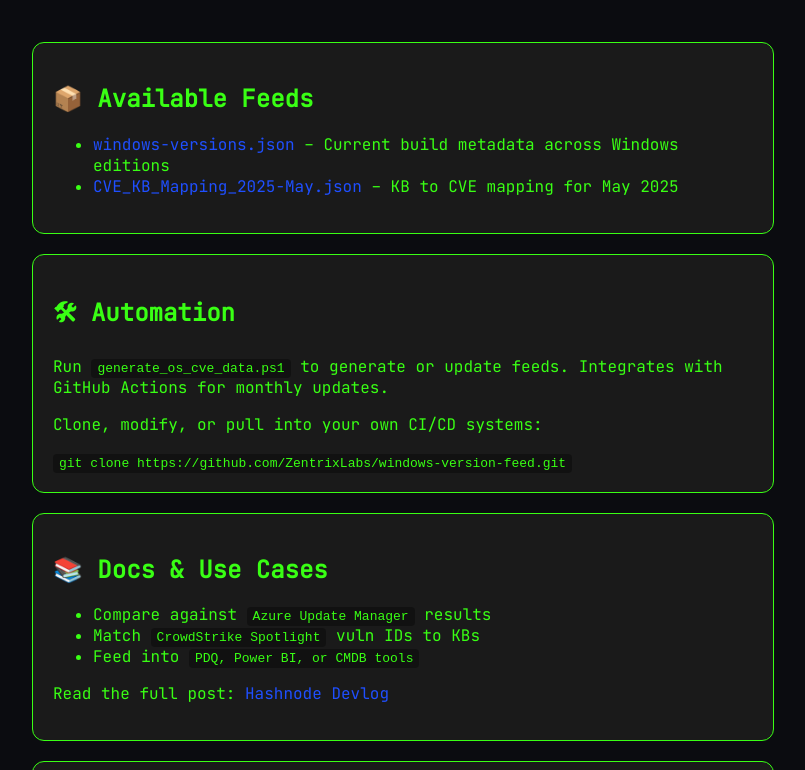
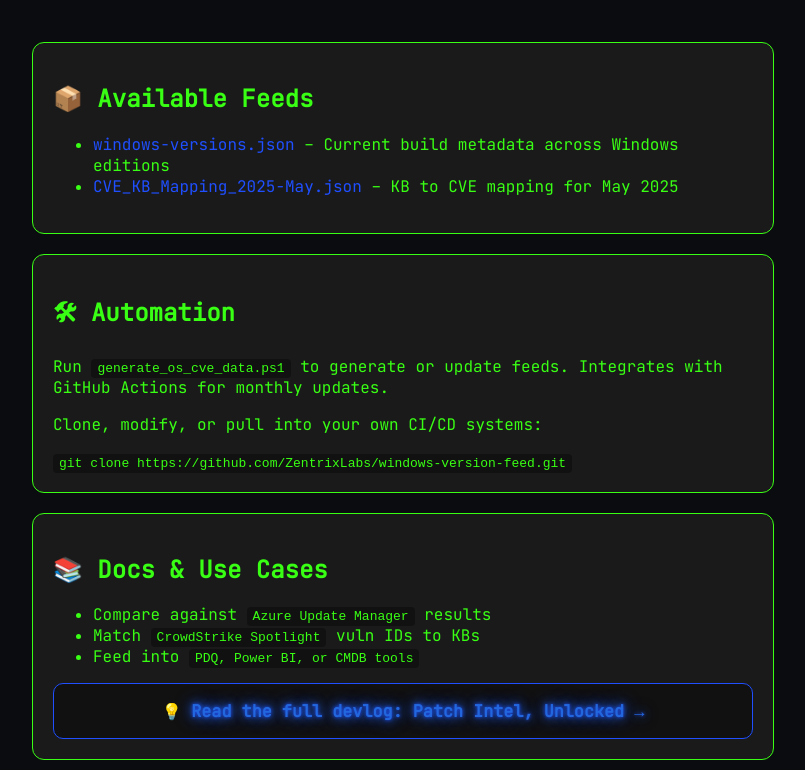
Before and after one commit to ZentrixLabs/windows-version-feed, a plain HTML site: page index.html in a window 1280 px wide. Shown: the part 169-939 px from the top of the page, without its empty margins (237-1042 px from the left). Drawn offline with Linux system fonts and the light colour scheme.

Commit message:
Update index.html

```diff
--- a/index.html
+++ b/index.html
@@ -15,6 +15,16 @@
       flex-direction: column;
       align-items: center;
       padding: 40px 20px;
+    }
+    @keyframes neonPulse {
+      0%, 100% {
+        text-shadow: 0 0 4px #1f4fff, 0 0 10px #1f4fff, 0 0 20px #1f4fff;
+        color: #1f4fff;
+      }
+      50% {
+        text-shadow: 0 0 2px #1f4fff, 0 0 5px #39ff14;
+        color: #39ff14;
+      }
     }
     h1 {
       color: #1f4fff;
@@ -48,6 +58,22 @@
       border-radius: 4px;
       color: #39ff14;
     }
+    .neon-callout {
+      margin-top: 1em;
+      padding: 1em;
+      border: 1px solid #1f4fff;
+      background: #111;
+      text-align: center;
+      border-radius: 10px;
+    }
+    .neon-callout a {
+      color: #1f4fff;
+      font-weight: bold;
+      font-size: 1.05rem;
+      display: inline-block;
+      animation: neonPulse 2.8s infinite;
+      transition: text-shadow 0.3s ease;
+    }
   </style>
 </head>
 <body>
@@ -76,7 +102,11 @@
       <li>Match <code>CrowdStrike Spotlight</code> vuln IDs to KBs</li>
       <li>Feed into <code>PDQ, Power BI, or CMDB tools</code></li>
     </ul>
-    <p>Read the full post: <a href="https://zentrixlabs.net/patch-intel-unlocked-the-windows-version-feed-project">Hashnode Devlog</a></p>
+    <div class="neon-callout">
+      💡 <a href="https://zentrixlabs.net/patch-intel-unlocked-the-windows-version-feed-project">
+        Read the full devlog: Patch Intel, Unlocked →
+      </a>
+    </div>
   </div>
 
   <div class="card">
```
